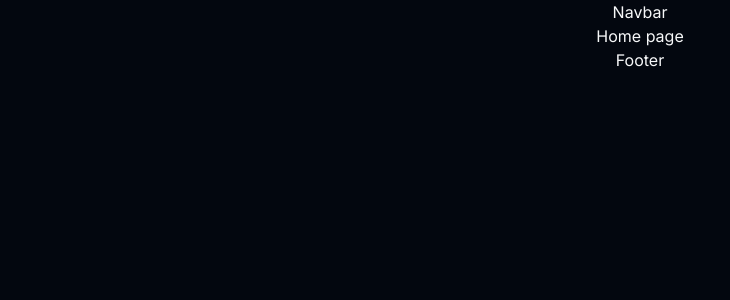
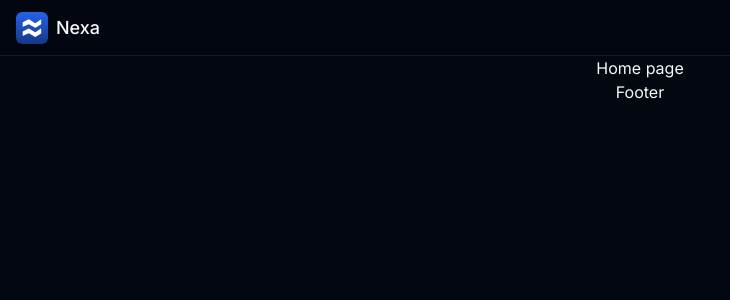
Before and after one commit to karan0207/TheHumbleHackers, a Next.js app: page / in a window 1280 px wide. Shown: the top 300 px of the page, without its empty margins (0-730 px from the left). Built offline with nearby package versions, Linux system fonts and the light colour scheme.

Commit message:
✅ Starter template complete

```diff
--- a/components/navigation/navbar.tsx
+++ b/components/navigation/navbar.tsx
@@ -1,7 +1,20 @@
+import Link from "next/link";
 import React from "react";
+import Icons from "../global/icons";
 
 const Navbar = () => {
-  return <div>Navbar</div>;
+  return (
+    <header className="px-4 h-14 sticky top-0 inset-x-0 w-full bg-background/40 backdrop-blur-lg border-b border-border z-50">
+      <div className="flex items-center justify-between h-full mx-auto md:max-w-screen-xl">
+        <div className="flex items-start">
+          <Link href={"/"} className="flex items-center gap-2">
+            <Icons.logo className="h-8 w-8" />
+            <span className="text-lg font-medium">Nexa</span>
+          </Link>
+        </div>
+      </div>
+    </header>
+  );
 };
 
 export default Navbar;
```
Also changed, not shown: public/assets/dashboard.svg.
